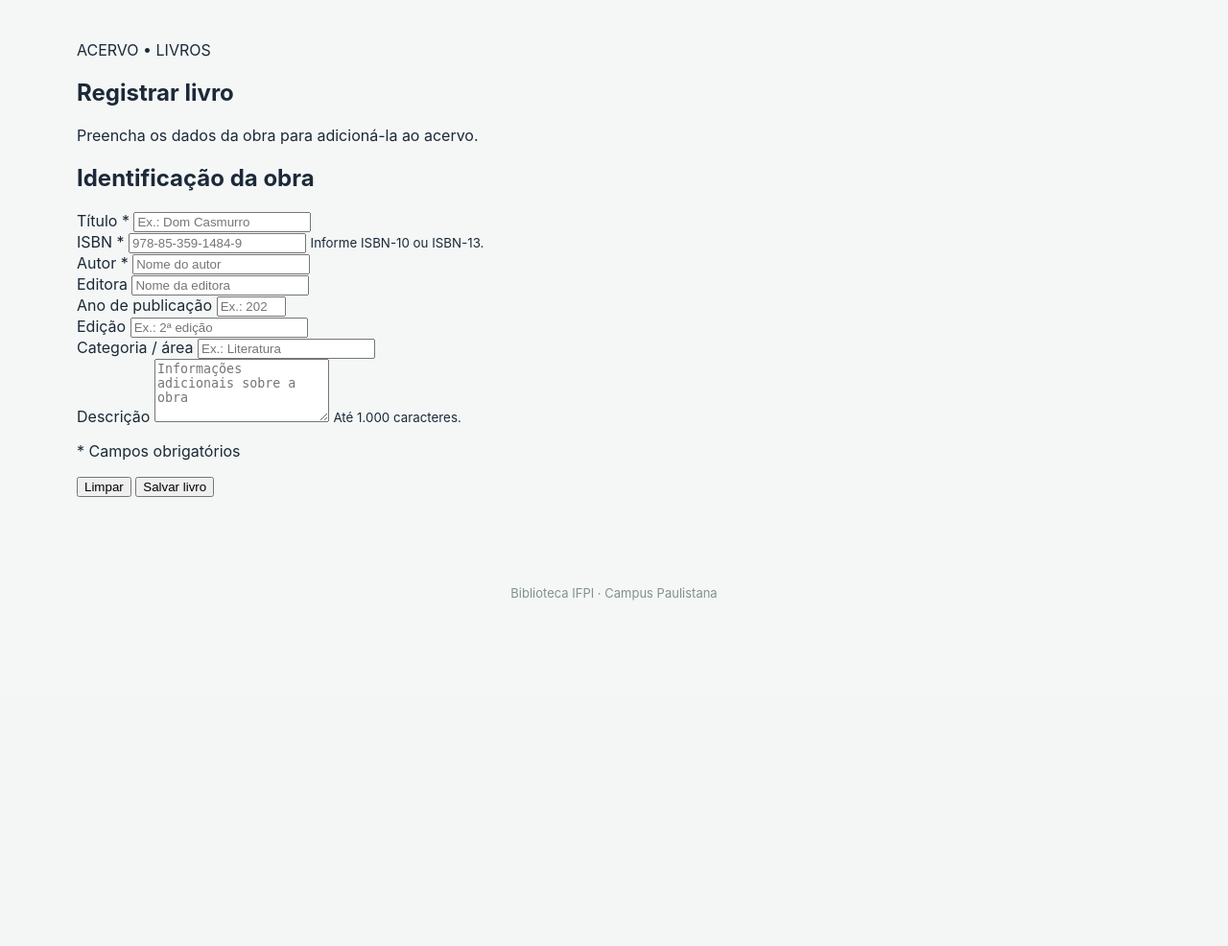
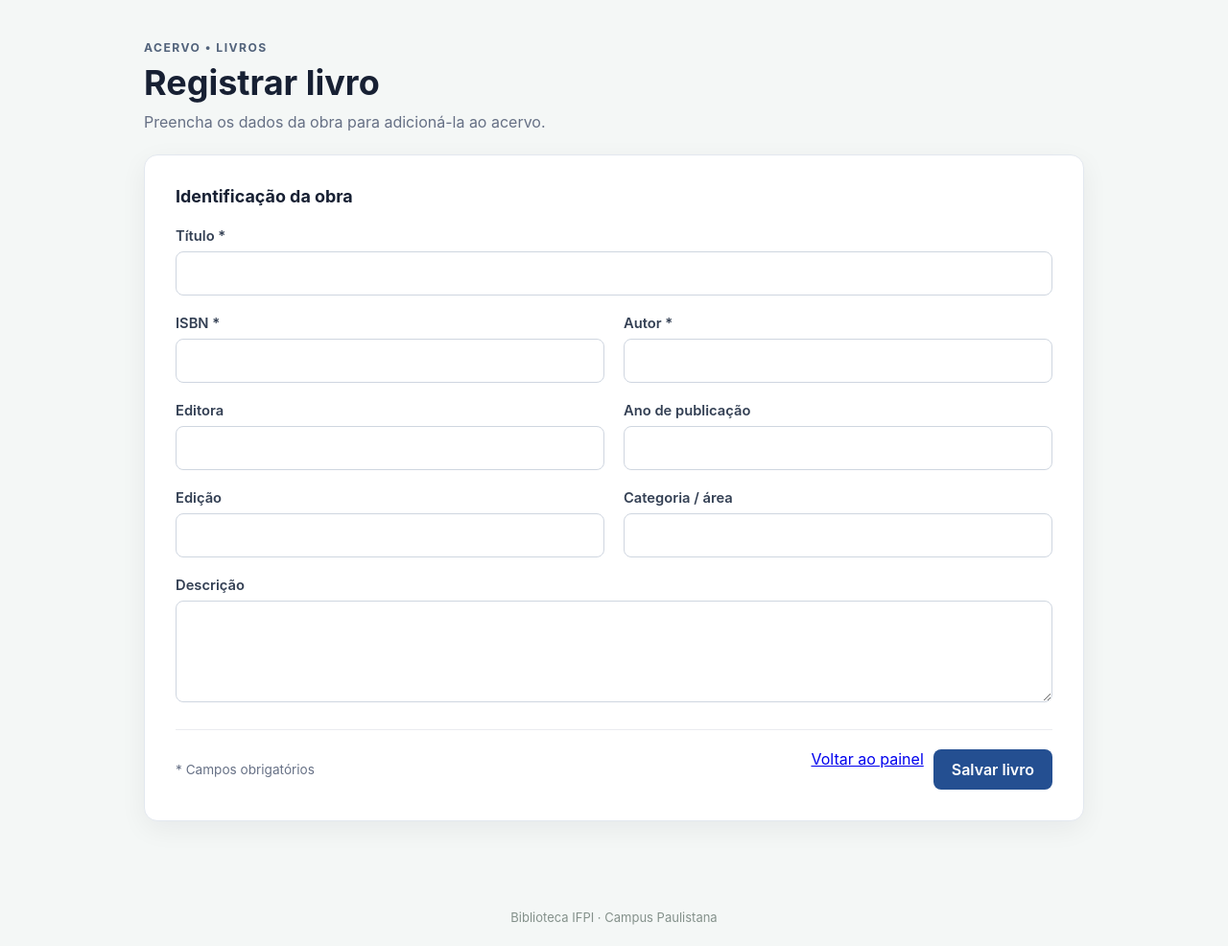
Before and after one commit to Diogohk/IFPI---BIBLIOTECA, a Flask app: page /livros in a window 1280 px wide. Shown: the part 72-1058 px from the top of the page at 96% size. Before the commit the page ends 698 px from the top, so only its background shows below. Run offline with Flask 3, Linux system fonts and the light colour scheme; the visitor is signed in with stand-in values (Sample User, id 1).

Commit message:
Ajusta formulários e execução da aplicação

```diff
--- a/BIBLIOTECA - PROJETO/app/templates/cadastro.html
+++ b/BIBLIOTECA - PROJETO/app/templates/cadastro.html
@@ -1,111 +1,19 @@
 {% extends "base.html" %}
-
 {% block title %}Cadastrar livro | Biblioteca IFPI{% endblock %}
-
+{% block styles %}<link rel="stylesheet" href="{{ url_for('static', filename='css/livros.css') }}">{% endblock %}
 {% block content %}
-<main class="livros-page">
-  <section class="livros-header">
-    <div>
-      <p class="eyebrow">ACERVO • LIVROS</p>
-      <h1>Registrar livro</h1>
-      <p class="subtitle">Preencha os dados da obra para adicioná-la ao acervo.</p>
-    </div>
-  </section>
-
-  {# Exibe mensagens flash enviadas pelas rotas Flask, se existirem. #}
-  {% with messages = get_flashed_messages(with_categories=true) %}
-    {% if messages %}
-      <div class="flash-list" aria-live="polite">
-        {% for category, message in messages %}
-          <p class="flash flash-{{ category }}">{{ message }}</p>
-        {% endfor %}
-      </div>
-    {% endif %}
-  {% endwith %}
-
-  <section class="form-card">
-    {#
-      Integração pendente:
-      Quando a rota estiver pronta, substitua action="" por:
-      action="{{ url_for('livros.cadastrar') }}"
-      Ajuste o endpoint ao nome real do Blueprint/rota.
-    #}
-    <form id="form-livro" method="POST" action="" novalidate>
-      {# Se Flask-WTF/CSRF estiver configurado, habilite a linha abaixo. #}
-      {# {{ form.hidden_tag() }} #}
-
-      <div class="form-section">
-        <h2>Identificação da obra</h2>
-        <div class="form-grid">
-          <div class="field field-full">
-            <label for="titulo">Título <span aria-hidden="true">*</span></label>
-            <input id="titulo" name="titulo" type="text" maxlength="200"
-                   placeholder="Ex.: Dom Casmurro" autocomplete="off" required>
-            <small class="field-error" id="erro-titulo"></small>
-          </div>
-
-          <div class="field">
-            <label for="isbn">ISBN <span aria-hidden="true">*</span></label>
-            <input id="isbn" name="isbn" type="text" inputmode="numeric"
-                   maxlength="17" placeholder="978-85-359-1484-9" required>
-            <small class="hint">Informe ISBN-10 ou ISBN-13.</small>
-            <small class="field-error" id="erro-isbn"></small>
-          </div>
-
-          <div class="field">
-            <label for="autor">Autor <span aria-hidden="true">*</span></label>
-            <input id="autor" name="autor" type="text" maxlength="150"
-                   placeholder="Nome do autor" required>
-            <small class="field-error" id="erro-autor"></small>
-          </div>
-
-          <div class="field">
-            <label for="editora">Editora</label>
-            <input id="editora" name="editora" type="text" maxlength="120"
-                   placeholder="Nome da editora">
-          </div>
-
-          <div class="field">
-            <label for="ano_publicacao">Ano de publicação</label>
-            <input id="ano_publicacao" name="ano_publicacao" type="number"
-                   min="1" max="2100" placeholder="Ex.: 2024">
-            <small class="field-error" id="erro-ano_publicacao"></small>
-          </div>
-
-          <div class="field">
-            <label for="edicao">Edição</label>
-            <input id="edicao" name="edicao" type="text" maxlength="40"
-                   placeholder="Ex.: 2ª edição">
-          </div>
-
-          <div class="field">
-            <label for="categoria">Categoria / área</label>
-            <input id="categoria" name="categoria" type="text" maxlength="100"
-                   placeholder="Ex.: Literatura">
-          </div>
-
-          <div class="field field-full">
-            <label for="descricao">Descrição</label>
-            <textarea id="descricao" name="descricao" rows="4" maxlength="1000"
-                      placeholder="Informações adicionais sobre a obra"></textarea>
-            <small class="hint">Até 1.000 caracteres.</small>
-          </div>
-        </div>
-      </div>
-
-      <div class="form-footer">
-        <p class="required-note"><span aria-hidden="true">*</span> Campos obrigatórios</p>
-        <div class="form-actions">
-          <button class="button button-secondary" type="reset">Limpar</button>
-          <button class="button button-primary" type="submit">Salvar livro</button>
-        </div>
-      </div>
-      <p id="form-feedback" class="form-feedback" role="status" aria-live="polite"></p>
-    </form>
-  </section>
-</main>
+<main class="livros-page"><section class="livros-header"><div><p class="eyebrow">ACERVO • LIVROS</p><h1>Registrar livro</h1><p class="subtitle">Preencha os dados da obra para adicioná-la ao acervo.</p></div></section>
+<section class="form-card"><form id="form-livro" method="POST" action="{{ url_for('cadastro.cadastrar') }}">
+<input type="hidden" name="csrf_token" value="{{ csrf_token() }}">
+<div class="form-section"><h2>Identificação da obra</h2><div class="form-grid">
+<div class="field field-full"><label for="titulo">Título *</label><input id="titulo" name="titulo" type="text" maxlength="200" required></div>
+<div class="field"><label for="isbn">ISBN *</label><input id="isbn" name="isbn" type="text" maxlength="17" required></div>
+<div class="field"><label for="autor">Autor *</label><input id="autor" name="autor" type="text" maxlength="150" required></div>
+<div class="field"><label for="editora">Editora</label><input id="editora" name="editora" type="text" maxlength="120"></div>
+<div class="field"><label for="ano_publicacao">Ano de publicação</label><input id="ano_publicacao" name="ano_publicacao" type="number" min="1" max="2100"></div>
+<div class="field"><label for="edicao">Edição</label><input id="edicao" name="edicao" type="text" maxlength="40"></div>
+<div class="field"><label for="categoria">Categoria / área</label><input id="categoria" name="categoria" type="text" maxlength="100"></div>
+<div class="field field-full"><label for="descricao">Descrição</label><textarea id="descricao" name="descricao" rows="4" maxlength="1000"></textarea></div>
+</div></div><div class="form-footer"><p class="required-note">* Campos obrigatórios</p><div class="form-actions"><a href="{{ url_for('dashboard.inicio') }}">Voltar ao painel</a><button class="button button-primary" type="submit">Salvar livro</button></div></div></form></section></main>
 {% endblock %}
-
-{% block scripts %}
-<script src="{{ url_for('static', filename='js/livros.js') }}" defer></script>
-{% endblock %}
+{% block scripts %}<script src="{{ url_for('static', filename='js/Livros.js') }}" defer></script>{% endblock %}
```
